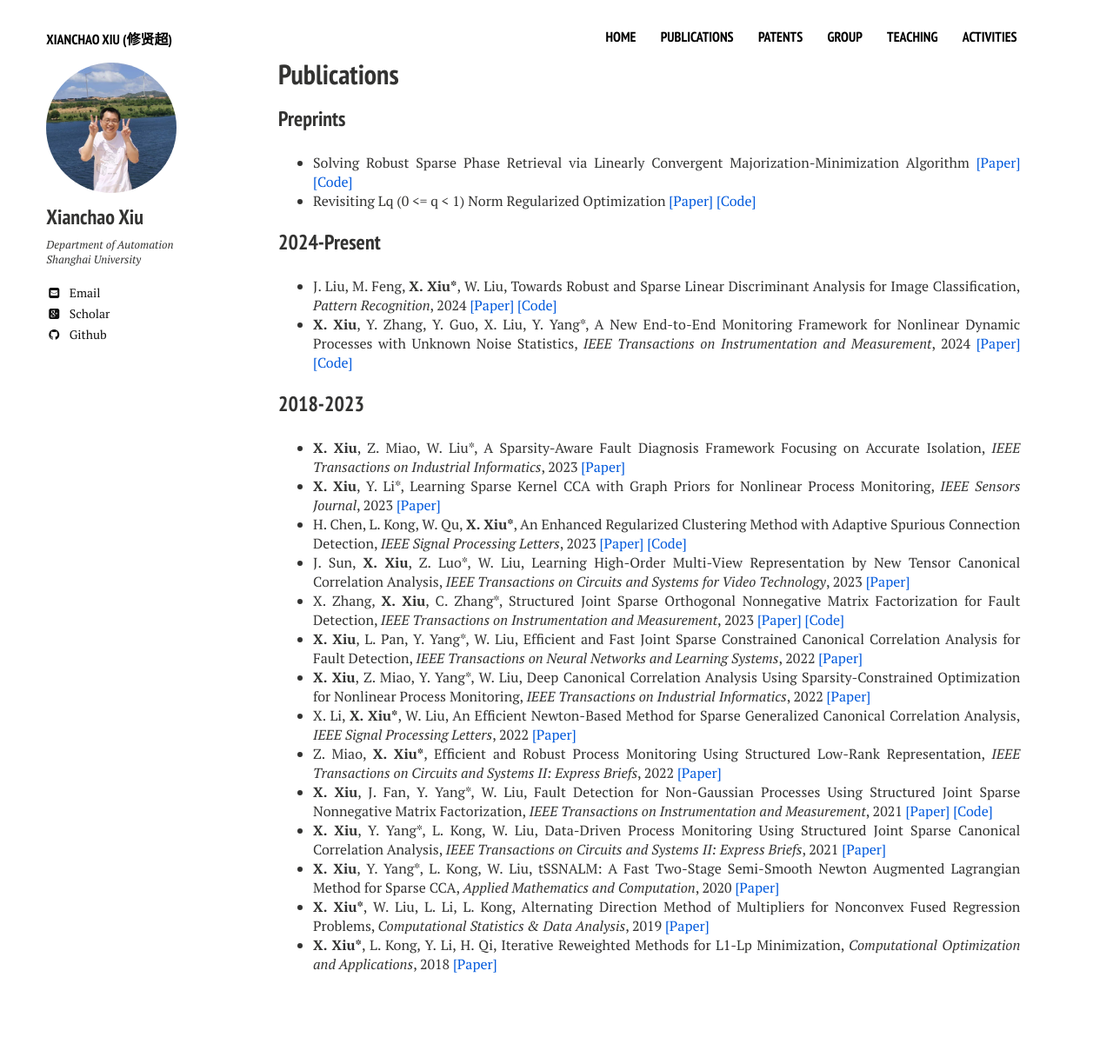
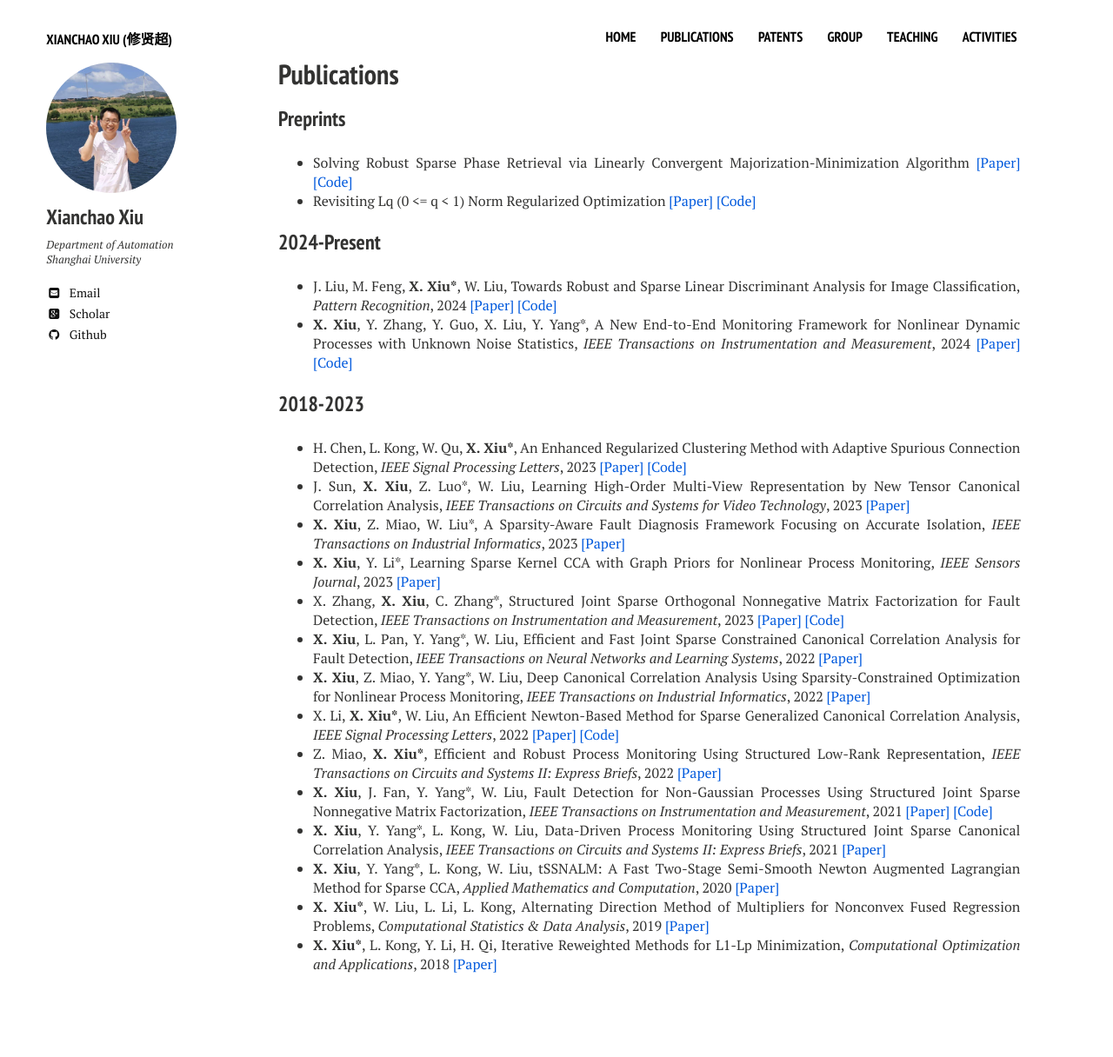
Before and after one commit to xianchaoxiu/xianchaoxiu.github.io, a Jekyll site: the page built from publications/index.md, in a window 1280 px wide. Shown: the whole page at 87% size. Built offline with Jekyll 4.4.1, drawn with Linux system fonts in a browser that asks for light colours; nearby versions of some CDN libraries.

Commit message:
Update index.md

```diff
--- a/publications/index.md
+++ b/publications/index.md
@@ -16,14 +16,14 @@ share: false
 * <b>X. Xiu</b>, Y. Zhang, Y. Guo, X. Liu, Y. Yang*, A New End-to-End Monitoring Framework for Nonlinear Dynamic Processes with Unknown Noise Statistics, <i>IEEE Transactions on Instrumentation and Measurement</i>, 2024 <a href="https://ieeexplore.ieee.org/document/10464356" class="textlink" target="_blank">[Paper]</a> <a href="https://github.com/xianchaoxiu/2024-TIM" class="textlink" target="_blank">[Code]</a> <br>
 
 ### 2018-2023
+* H. Chen, L. Kong, W. Qu, <b>X. Xiu*</b>, An Enhanced Regularized Clustering Method with Adaptive Spurious Connection Detection, <i>IEEE Signal Processing Letters</i>, 2023 <a href="https://ieeexplore.ieee.org/document/10252040" class="textlink" target="_blank">[Paper]</a> <a href="https://github.com/xianchaoxiu/2023-SPL" class="textlink" target="_blank">[Code]</a> <br>
+* J. Sun, <b>X. Xiu</b>, Z. Luo*, W. Liu, Learning High-Order Multi-View Representation by New Tensor Canonical Correlation Analysis, <i>IEEE Transactions on Circuits and Systems for Video Technology</i>, 2023 <a href="https://ieeexplore.ieee.org/document/10091146" class="textlink" target="_blank">[Paper]</a> <br>
 * <b>X. Xiu</b>, Z. Miao, W. Liu*, A Sparsity-Aware Fault Diagnosis Framework Focusing on Accurate Isolation, <i>IEEE Transactions on Industrial Informatics</i>, 2023 <a href="https://ieeexplore.ieee.org/document/9788040" class="textlink" target="_blank">[Paper]</a> <br>
 * <b>X. Xiu</b>, Y. Li*, Learning Sparse Kernel CCA with Graph Priors for Nonlinear Process Monitoring, <i>IEEE Sensors Journal</i>, 2023 <a href="https://ieeexplore.ieee.org/document/10050438" class="textlink" target="_blank">[Paper]</a> <br>
-* H. Chen, L. Kong, W. Qu, <b>X. Xiu*</b>, An Enhanced Regularized Clustering Method with Adaptive Spurious Connection Detection, <i>IEEE Signal Processing Letters</i>, 2023 <a href="https://ieeexplore.ieee.org/document/10252040" class="textlink" target="_blank">[Paper]</a> <a href="https://github.com/xianchaoxiu/2023-SPL" class="textlink" target="_blank">[Code]</a> <br>
-* J. Sun, <b>X. Xiu</b>, Z. Luo*, W. Liu, Learning High-Order Multi-View Representation by New Tensor Canonical Correlation Analysis, <i>IEEE Transactions on Circuits and Systems for Video Technology</i>, 2023 <a href="https://ieeexplore.ieee.org/document/10091146" class="textlink" target="_blank">[Paper]</a> <br>
 * X. Zhang, <b>X. Xiu</b>, C. Zhang*, Structured Joint Sparse Orthogonal Nonnegative Matrix Factorization for Fault Detection, <i>IEEE Transactions on Instrumentation and Measurement</i>, 2023 <a href="https://ieeexplore.ieee.org/abstract/document/10036023" class="textlink" target="_blank">[Paper]</a> <a href="https://github.com/xianchaoxiu/2023-TIM" class="textlink" target="_blank">[Code]</a> <br>
 * <b>X. Xiu</b>, L. Pan, Y. Yang*, W. Liu, Efficient and Fast Joint Sparse Constrained Canonical Correlation Analysis for Fault Detection, <i>IEEE Transactions on Neural Networks and Learning Systems</i>, 2022 <a href="https://ieeexplore.ieee.org/document/9887978" class="textlink" target="_blank">[Paper]</a> <br>
 * <b>X. Xiu</b>, Z. Miao, Y. Yang*, W. Liu, Deep Canonical Correlation Analysis Using Sparsity-Constrained Optimization for Nonlinear Process Monitoring, <i>IEEE Transactions on Industrial Informatics</i>, 2022 <a href="https://ieeexplore.ieee.org/document/9583864" class="textlink" target="_blank">[Paper]</a> <br>
-* X. Li, <b>X. Xiu*</b>, W. Liu, An Efficient Newton-Based Method for Sparse Generalized Canonical Correlation Analysis, <i>IEEE Signal Processing Letters</i>, 2022 <a href="https://ieeexplore.ieee.org/document/9619966" class="textlink" target="_blank">[Paper]</a> <br>
+* X. Li, <b>X. Xiu*</b>, W. Liu, An Efficient Newton-Based Method for Sparse Generalized Canonical Correlation Analysis, <i>IEEE Signal Processing Letters</i>, 2022 <a href="https://ieeexplore.ieee.org/document/9619966" class="textlink" target="_blank">[Paper]</a> <a href="https://github.com/xianchaoxiu/2022-SPL" class="textlink" target="_blank">[Code]</a> <br>
 * Z. Miao, <b>X. Xiu*</b>, Efficient and Robust Process Monitoring Using Structured Low-Rank Representation, <i>IEEE Transactions on Circuits and Systems II: Express Briefs</i>, 2022 <a href="https://ieeexplore.ieee.org/document/9745488" class="textlink" target="_blank">[Paper]</a> <br>
 * <b>X. Xiu</b>, J. Fan, Y. Yang*, W. Liu, Fault Detection for Non-Gaussian Processes Using Structured Joint Sparse Nonnegative Matrix Factorization, <i>IEEE Transactions on Instrumentation and Measurement</i>, 2021 <a href="https://ieeexplore.ieee.org/document/9381237" class="textlink" target="_blank">[Paper]</a>  <a href="https://github.com/xianchaoxiu/2021-TIM" class="textlink" target="_blank">[Code]</a> <br>
 * <b>X. Xiu</b>, Y. Yang*, L. Kong, W. Liu, Data-Driven Process Monitoring Using Structured Joint Sparse Canonical Correlation Analysis, <i>IEEE Transactions on Circuits and Systems II: Express Briefs</i>, 2021 <a href="https://ieeexplore.ieee.org/document/9068308" class="textlink" target="_blank">[Paper]</a> <br>
```
